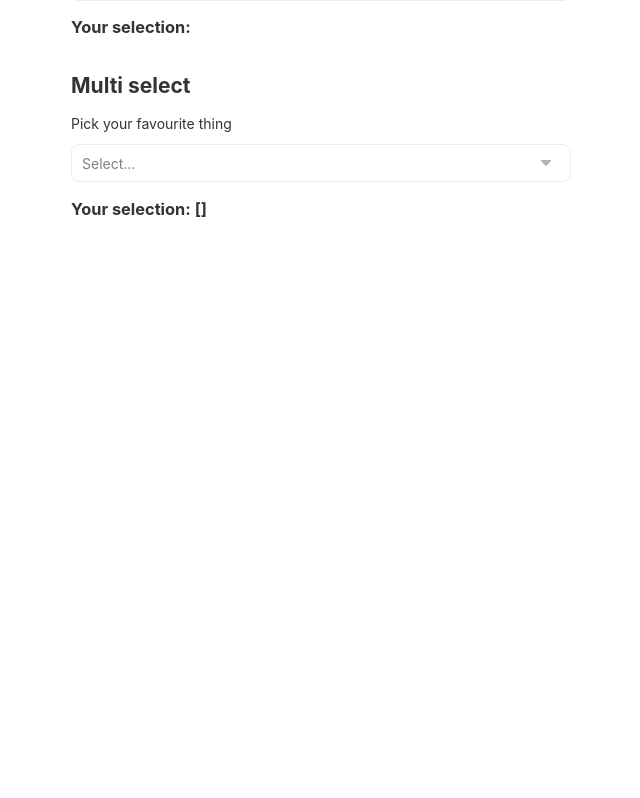
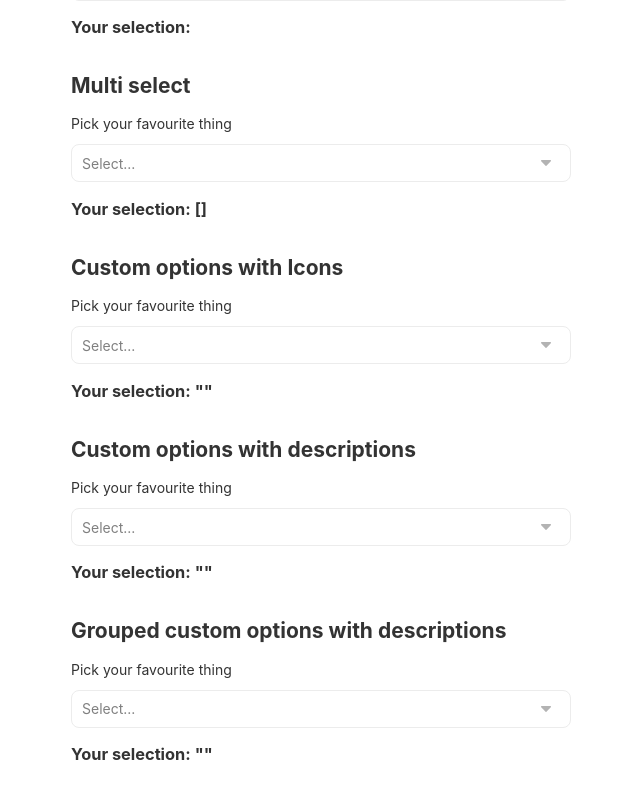
Before and after one commit to peterscottsa/react-select-playground, a React (Create React App) app: page / in a window 1280 px wide. Shown: the part 308-1106 px from the top of the page, without its empty margins (319-959 px from the left). Before the commit the page ends 800 px from the top, so only its background shows below. Built offline with nearby package versions, Linux system fonts and the light colour scheme.

Commit message:
Custom options
Custom descriptions

```diff
--- a/src/App.css
+++ b/src/App.css
@@ -1,9 +1,8 @@
 body {
   font-size: 14px;
   color: #333333;
-
+  padding-bottom: 450px;
 }
-
 
 section {
   margin: 0 auto 36px auto;
--- a/src/App.js
+++ b/src/App.js
@@ -1,7 +1,8 @@
 import React, { useState } from 'react'
 import './App.css'
 import { Select } from './components/select'
-import { BiBug, BiCookie } from 'react-icons/bi'
+import { BiBug, BiCookie, BiCheck } from 'react-icons/bi'
+import styled from 'styled-components'
 
 const flavourOptions = [
     { value: 'chocolate', label: 'Chocolate' },
@@ -17,6 +18,52 @@ const animalOptions = [
     { value: 'lion', label: 'Lion' },
 ]
 
+const animalOptionsWithIcons = [
+    {
+        value: 'rabbit',
+        label: 'Rabbit',
+        icon: <BiBug color="black" size={16} />,
+    },
+    {
+        value: 'cat',
+        label: 'Cat',
+        icon: <BiBug color="black" size={16} />,
+    },
+    {
+        value: 'dog',
+        label: 'Dog',
+        icon: <BiBug color="black" size={16} />,
+    },
+    {
+        value: 'lion',
+        label: 'Lion',
+        icon: <BiBug color="black" size={16} />,
+    },
+]
+
+const animalOptionsWithDescriptions = [
+    {
+        value: 'rabbit',
+        label: 'Rabbit',
+        description: 'This animal runs',
+    },
+    {
+        value: 'cat',
+        label: 'Cat',
+        description: 'This animal meows',
+    },
+    {
+        value: 'dog',
+        label: 'Dog',
+        description: 'This animal barks',
+    },
+    {
+        value: 'lion',
+        label: 'Lion',
+        description: 'This animal roars',
+    },
+]
+
 const options = [
     {
         label: 'Flavours',
@@ -30,18 +77,85 @@ const options = [
     },
 ]
 
+const groupedCustomOptions = [
+    {
+        label: 'Flavours',
+        icon: <BiCookie color="black" size={16} />,
+        options: flavourOptions,
+    },
+    {
+        label: 'Animals',
+        icon: <BiBug color="black" size={16} />,
+        options: animalOptionsWithDescriptions,
+    },
+]
+
+/**
+ * Custom options
+ * Note: Notice how we have access to each options data via  `props.data`
+ *
+ */
+
+const StyledOption = styled(Select.Option)`
+    display: grid;
+    grid-template-columns: auto 1fr auto;
+    align-items: center;
+    grid-gap: 10px;
+`
+
+const CustomOption = ({ children, ...props }) => {
+    return (
+        <StyledOption {...props}>
+            {children}
+            {props.isSelected ? <BiCheck color="black" size={16} /> : null}
+        </StyledOption>
+    )
+}
+
+const StyledOptionDescription = styled(Select.Option)`
+    position: relative;
+    display: grid;
+    grid-template-columns: 1fr;
+    grid-template-rows: auto auto;
+    align-items: center;
+    grid-gap: 5px;
+`
+
+const Description = styled.p`
+    color: lightgray;
+    margin: 0;
+    padding: 0;
+`
+
+const Tick = styled(BiCheck)`
+    position: absolute;
+    right: 10px;
+    top: 50%;
+    transform: translateY(-50%);
+`
+
+const OptionDescription = ({ children, ...props }) => {
+    return (
+        <StyledOptionDescription {...props}>
+            <span>{children}</span>
+            <Description>{props.data.description}</Description>
+            {props.isSelected ? <Tick color="black" size={24} /> : null}
+        </StyledOptionDescription>
+    )
+}
+
 function App() {
     const [basicState, setBasicStateState] = useState('')
     const [groupedState, setGroupedState] = useState('')
     const [multiState, setMultiStateState] = useState([])
+    const [custom, setCustom] = useState('')
 
     return (
-        <div className="App">
-            <section className="App-header">
+        <>
+            <section>
                 <h1>Basic select</h1>
-                <label htmlFor="animal">Pick your favourite animal</label>
                 <Select
-                    inputId="animal"
+                    label="Pick your favourite animal"
                     onChange={({ value }) => setBasicStateState(value)}
                     name="select"
                     placeholder="Favourite animal?"
@@ -50,31 +164,66 @@ function App() {
 
                 <h3>Your selection: {basicState}</h3>
             </section>
-            <section className="App-header">
+
+            <section>
                 <h1>Grouped select</h1>
-                <label htmlFor="thing">Pick your favourite thing</label>
+
                 <Select
-                    inputId="thing"
+                    label="Pick your favourite thing"
                     onChange={({ value }) => setGroupedState(value)}
-                    name="select"
+                    name="grouped"
                     options={options}
                 />
                 <h3>Your selection: {groupedState}</h3>
             </section>
-            <section className="App-header">
+
+            <section>
                 <h1>Multi select</h1>
-                <label htmlFor="multi">Pick your favourite thing</label>
                 <Select
+                    label="Pick your favourite thing"
                     name="multi"
                     options={options}
-                    inputId="thing"
-                    isMulti
-                    isClearable
                     onChange={(value) => setMultiStateState(value)}
                 />
                 <h3>Your selection: {JSON.stringify(multiState)}</h3>
             </section>
-        </div>
+
+            <section>
+                <h1>Custom options with Icons</h1>
+                <Select
+                    label="Pick your favourite thing"
+                    name="custom"
+                    options={animalOptionsWithIcons}
+                    components={{ Option: CustomOption }}
+                    onChange={({ value }) => setCustom(value)}
+                />
+                <h3>Your selection: {JSON.stringify(custom)}</h3>
+            </section>
+
+            <section>
+                <h1>Custom options with descriptions</h1>
+                <Select
+                    label="Pick your favourite thing"
+                    name="custom"
+                    options={animalOptionsWithDescriptions}
+                    components={{ Option: OptionDescription }}
+                    onChange={({ value }) => setCustom(value)}
+                />
+                <h3>Your selection: {JSON.stringify(custom)}</h3>
+            </section>
+
+            <section>
+                <h1>Grouped custom options with descriptions</h1>
+                <Select
+                    label="Pick your favourite thing"
+                    name="custom"
+                    options={groupedCustomOptions}
+                    components={{ Option: OptionDescription }}
+                    onChange={({ value }) => setCustom(value)}
+                />
+                <h3>Your selection: {JSON.stringify(custom)}</h3>
+            </section>
+        </>
     )
 }
 
--- a/src/components/select.js
+++ b/src/components/select.js
@@ -2,9 +2,13 @@ import React from 'react'
 import * as s from './select.styles'
 import ReactSelect from 'react-select'
 
-export const Select = ({ components, styles, ...props }) => {
+export const Select = ({ components, styles, name, label, ...props }) => {
     return (
+        <div>
+            {label && <label htmlFor={name}>{label}</label>}
             <ReactSelect
+                name={name}
+                innerId={name}
                 components={{
                     Control,
                     ValueContainer,
@@ -28,6 +32,7 @@ export const Select = ({ components, styles, ...props }) => {
                 }}
                 {...props}
             />
+        </div>
     )
 }
 
@@ -101,3 +106,7 @@ export const Input = (props) => <s.Input {...props} />
 export const Menu = (props) => <s.Menu {...props} />
 
 export const MenuList = (props) => <s.MenuList {...props} />
+
+Select.Option = s.Option
+Select.Menu = s.Menu
+Select.SingleValue = s.SingleValue
```
Lines whose indentation alone changed are shown as unchanged.
